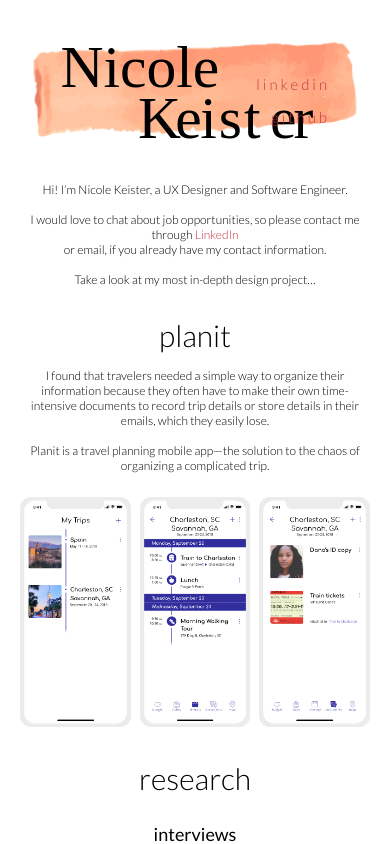
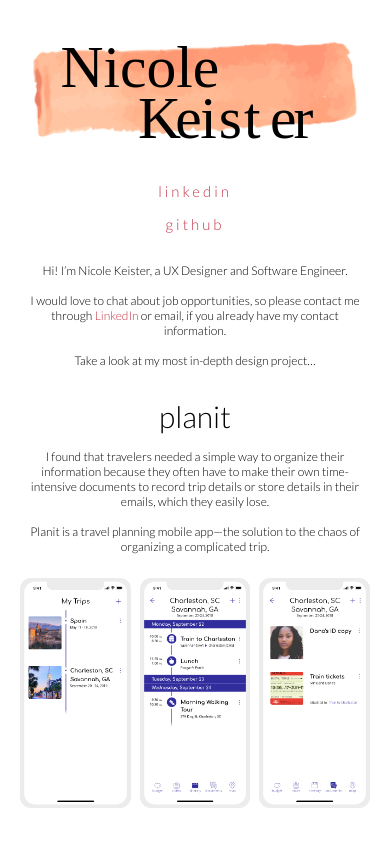
Before and after one commit to nrkeister/portfolio, a React (Create React App) app: page / in a window 390 px wide. Shown: the top 844 px of the page. Built offline with nearby package versions, Linux system fonts and the light colour scheme.

Commit message:
Fix contact links when resizing window, add conclusion to end of page

```diff
--- a/src/App.js
+++ b/src/App.js
@@ -17,8 +17,8 @@ class App extends Component {
             <p style={{marginTop: '2.5em'}}>
                 Hi! I’m Nicole Keister, a UX Designer and Software Engineer.<br/><br/>
                 I would love to chat about job opportunities, so please contact me through <a
-                href={'https://linkedin.com/in/nicolekeister'} target='_blank' rel='noopener noreferrer'>LinkedIn</a><br/>
-                or email, if you already have my contact information.<br/><br/>
+                href={'https://linkedin.com/in/nicolekeister'} target='_blank' rel='noopener noreferrer'>LinkedIn</a> or
+                email, if you already have my contact information.<br/><br/>
                 Take a look at my most in-depth design project…
             </p>
         );};
@@ -64,8 +64,7 @@ class App extends Component {
                 <h1 style={{marginTop: '2em'}}>The Final Design</h1>
                 <p className={'description'}>
                     <br/><br/>
-                    check out my prototype on inVision
-                    <br/>
+                    check out my prototype on inVision<br/>
                     <a href={'https://invis.io/TXPRKQZ6HZ7#/338472500_Trip_List_-_Empty'}
                        style={{marginRight: '1em'}} target='_blank' rel='noopener noreferrer'>empty state</a>  |
                     <a href={'https://invis.io/TXPRKQZ6HZ7#/338472498_Trip_Itinerary_-_Full'}
@@ -73,11 +72,14 @@ class App extends Component {
                     <br/><br/>
                     or
                     <br/><br/>
-                    <a href={sketchFile} download={'Nicole Keister Planit.sketch'}>
-                        download my sketch file
-                    </a>
-                    <br/>
+                    <a href={sketchFile} download={'Nicole Keister Planit.sketch'}>download my sketch file</a><br/>
                     which includes even more full state designs
+                </p>
+                <div className={'divider'}/>
+                <p className={'description'}>
+                    Thanks for reading! If you liked what you saw or would like to know more, please contact me through <a
+                    href={'https://linkedin.com/in/nicolekeister'} target='_blank' rel='noopener noreferrer'>LinkedIn</a> or
+                    email, if you already have my contact information.<br/><br/>
                 </p>
             </div>
         );
--- a/src/styles/App.css
+++ b/src/styles/App.css
@@ -171,6 +171,15 @@ h2 {
   margin: 0 0.5em;
 }
 
+@media screen and (max-width: 900px) {
+  .contact {
+    position: static;
+    display: block;
+    text-align: center;
+    font-size: 1.25em;
+    margin-top: 2em;
+  }
+}
 @media screen and (max-width: 500px) {
   .planitScreen {
     width: 31.6666666667%;
--- a/src/styles/App.scss
+++ b/src/styles/App.scss
@@ -41,6 +41,17 @@
   margin: 0 .5em;
 }
 
+
+@media screen and (max-width: 900px) {
+  .contact {
+    position: static;
+    display: block;
+    text-align: center;
+    font-size: 1.25em;
+    margin-top: 2em;
+  }
+}
+
 @media screen and (max-width: 500px) {
 
   .planitScreen {
```
Also changed, not shown: 1 other file (tests, documents, lock files or other folders).
